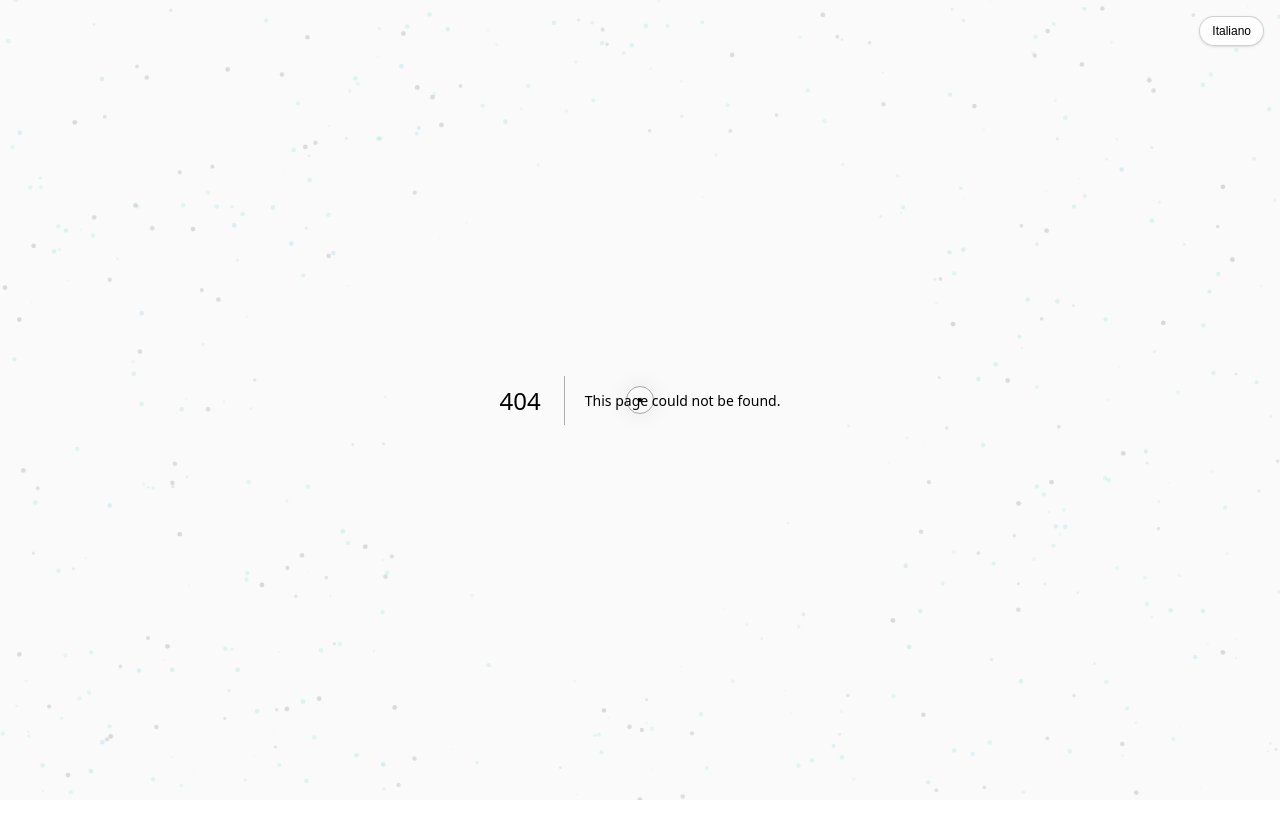
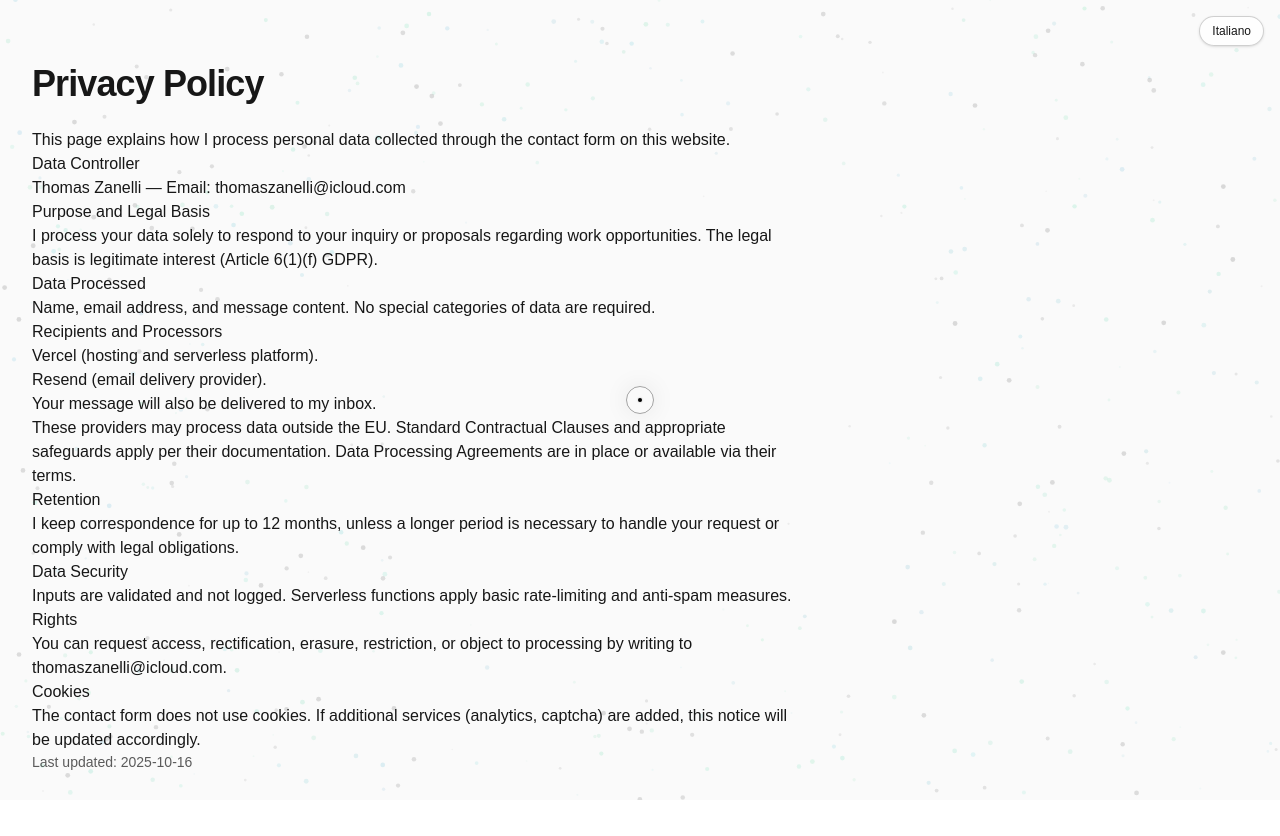
Before and after one commit to thosk92/thomas-site-v2, a Next.js app: page /en/privacy in a window 1280 px wide. Before the commit this address had no page. Before the commit the page ends 800 px from the top, so only its background shows below. Built offline with nearby package versions, Linux system fonts and the light colour scheme.

Commit message:
fix(i18n): localized privacy pages and links; redirect /privacy to /it/privacy

```diff
--- /dev/null
+++ b/src/app/en/privacy/page.tsx
@@ -0,0 +1,55 @@
+export default function PrivacyPageEn() {
+  return (
+    <main className="container mx-auto px-6 sm:px-8 py-16">
+      <h1 className="text-3xl sm:text-4xl font-semibold tracking-tight">Privacy Policy</h1>
+      <div className="prose max-w-3xl mt-6">
+        <p>
+          This page explains how I process personal data collected through the contact form on this website.
+        </p>
+        <h2>Data Controller</h2>
+        <p>
+          Thomas Zanelli — Email: <a href="mailto:thomaszanelli@icloud.com">thomaszanelli@icloud.com</a>
+        </p>
+        <h2>Purpose and Legal Basis</h2>
+        <p>
+          I process your data solely to respond to your inquiry or proposals regarding work opportunities. The legal basis is
+          legitimate interest (Article 6(1)(f) GDPR).
+        </p>
+        <h2>Data Processed</h2>
+        <p>
+          Name, email address, and message content. No special categories of data are required.
+        </p>
+        <h2>Recipients and Processors</h2>
+        <ul>
+          <li>Vercel (hosting and serverless platform).</li>
+          <li>Resend (email delivery provider).</li>
+          <li>Your message will also be delivered to my inbox.</li>
+        </ul>
+        <p>
+          These providers may process data outside the EU. Standard Contractual Clauses and appropriate safeguards apply
+          per their documentation. Data Processing Agreements are in place or available via their terms.
+        </p>
+        <h2>Retention</h2>
+        <p>
+          I keep correspondence for up to 12 months, unless a longer period is necessary to handle your request or comply with
+          legal obligations.
+        </p>
+        <h2>Data Security</h2>
+        <p>
+          Inputs are validated and not logged. Serverless functions apply basic rate-limiting and anti-spam measures.
+        </p>
+        <h2>Rights</h2>
+        <p>
+          You can request access, rectification, erasure, restriction, or object to processing by writing to
+          <a href="mailto:thomaszanelli@icloud.com"> thomaszanelli@icloud.com</a>.
+        </p>
+        <h2>Cookies</h2>
+        <p>
+          The contact form does not use cookies. If additional services (analytics, captcha) are added, this notice will be
+          updated accordingly.
+        </p>
+        <p className="text-sm text-foreground/70">Last updated: {new Date().toISOString().slice(0, 10)}</p>
+      </div>
+    </main>
+  );
+}
--- a/src/app/privacy/page.tsx
+++ b/src/app/privacy/page.tsx
@@ -1,51 +1,5 @@
+import { redirect } from "next/navigation";
+
 export default function PrivacyPage() {
-  return (
-    <main className="container mx-auto px-6 sm:px-8 py-16">
-      <h1 className="text-3xl sm:text-4xl font-semibold tracking-tight">Informativa sulla Privacy</h1>
-      <div className="prose max-w-3xl mt-6">
-        <p>
-          Questa pagina spiega come tratto i dati personali raccolti tramite il modulo di contatto su questo sito web.
-        </p>
-        <h2>Titolare del trattamento</h2>
-        <p>
-          Thomas Zanelli — Email: <a href="mailto:thomaszanelli@icloud.com">thomaszanelli@icloud.com</a>
-        </p>
-        <h2>Finalità e base giuridica</h2>
-        <p>
-          I tuoi dati vengono trattati esclusivamente per rispondere alla tua richiesta o a proposte relative a opportunità di lavoro. La base giuridica è l’interesse legittimo (art. 6(1)(f) GDPR).
-        </p>
-        <h2>Dati trattati</h2>
-        <p>
-          Nome, indirizzo email e contenuto del messaggio. Non sono richieste categorie particolari di dati.
-        </p>
-        <h2>Destinatari e responsabili</h2>
-        <ul>
-          <li>Vercel (piattaforma di hosting e serverless).</li>
-          <li>Resend (fornitore di invio email).</li>
-          <li>Il tuo messaggio verrà recapitato anche alla mia casella di posta.</li>
-        </ul>
-        <p>
-          Questi fornitori possono trattare dati anche fuori dall’UE. Si applicano le Clausole Contrattuali Standard e le adeguate garanzie indicate nella loro documentazione. Sono in essere o disponibili accordi di trattamento dati secondo i rispettivi termini.
-        </p>
-        <h2>Conservazione</h2>
-        <p>
-          La corrispondenza viene conservata fino a 12 mesi, salvo periodi più lunghi necessari a gestire la tua richiesta o adempiere a obblighi di legge.
-        </p>
-        <h2>Sicurezza dei dati</h2>
-        <p>
-          Gli input vengono validati e non vengono registrati nei log. Le funzioni serverless applicano misure base anti-spam e di rate limiting.
-        </p>
-        <h2>Diritti</h2>
-        <p>
-          Puoi richiedere accesso, rettifica, cancellazione, limitazione o opporti al trattamento scrivendo a
-          <a href="mailto:thomaszanelli@icloud.com"> thomaszanelli@icloud.com</a>.
-        </p>
-        <h2>Cookie</h2>
-        <p>
-          Il modulo di contatto non utilizza cookie. Se verranno aggiunti servizi ulteriori (analytics, captcha), questa informativa sarà aggiornata di conseguenza.
-        </p>
-        <p className="text-sm text-foreground/70">Ultimo aggiornamento: {new Date().toISOString().slice(0, 10)}</p>
-      </div>
-    </main>
-  );
+  redirect("/it/privacy");
 }
--- a/src/components/ContactForm.tsx
+++ b/src/components/ContactForm.tsx
@@ -102,7 +102,7 @@ export default function ContactForm() {
             className="mt-1 w-full rounded-md border border-foreground/20 bg-white px-3 py-2 outline-none focus:border-foreground/40"
           />
         </div>
-        <p className="text-xs text-foreground/60">By submitting, you agree to the processing of your data to handle your request. Read the <a href="/privacy" className="underline underline-offset-2">Privacy Policy</a>.</p>
+        <p className="text-xs text-foreground/60">By submitting, you agree to the processing of your data to handle your request. Read the <a href="/en/privacy" className="underline underline-offset-2">Privacy Policy</a>.</p>
         <div className="flex items-center gap-3">
           <button disabled={state === "loading"} className="inline-flex items-center rounded-full bg-foreground text-background px-5 py-2.5 text-sm font-medium disabled:opacity-60">
             {state === "loading" ? "Sending..." : "Send"}
--- a/src/components/ContactFormIt.tsx
+++ b/src/components/ContactFormIt.tsx
@@ -97,7 +97,7 @@ export default function ContactFormIt() {
             className="mt-1 w-full rounded-md border border-foreground/20 bg-white px-3 py-2 outline-none focus:border-foreground/40"
           />
         </div>
-        <p className="text-xs text-foreground/60">Inviando il form, acconsenti al trattamento dei dati per gestire la tua richiesta. Leggi la <a href="/privacy" className="underline underline-offset-2">Privacy Policy</a>.</p>
+        <p className="text-xs text-foreground/60">Inviando il form, acconsenti al trattamento dei dati per gestire la tua richiesta. Leggi la <a href="/it/privacy" className="underline underline-offset-2">Informativa sulla Privacy</a>.</p>
         <div className="flex items-center gap-3">
           <button disabled={state === "loading"} className="inline-flex items-center rounded-full bg-foreground text-background px-5 py-2.5 text-sm font-medium disabled:opacity-60">
             {state === "loading" ? "Invio..." : "Invia"}
```
